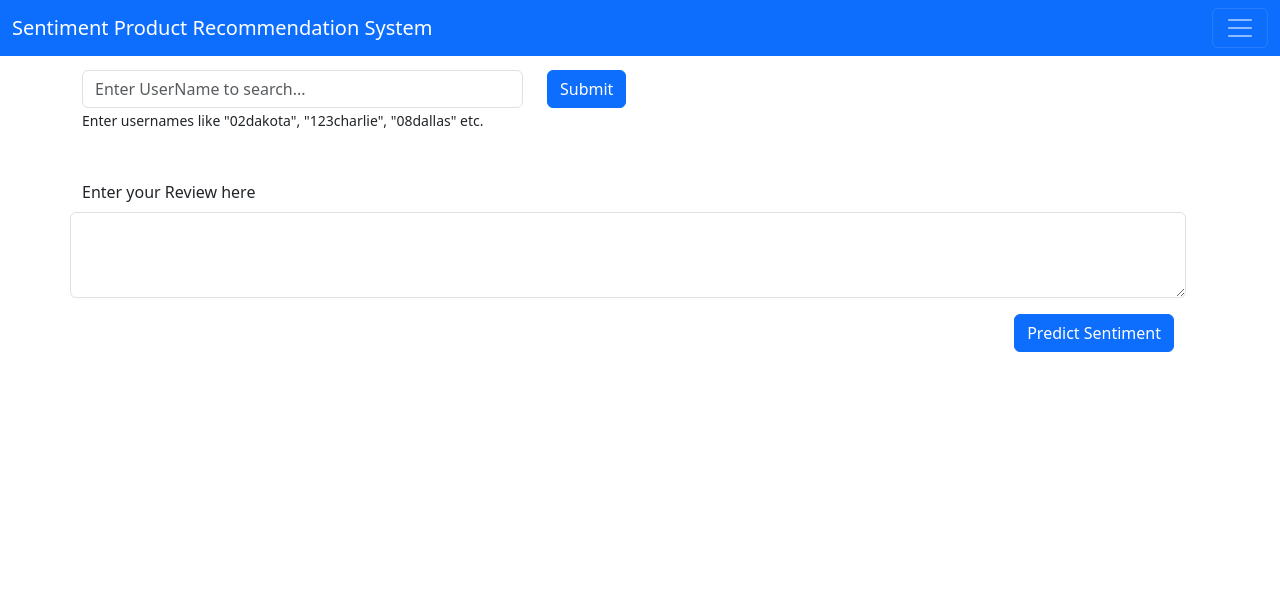
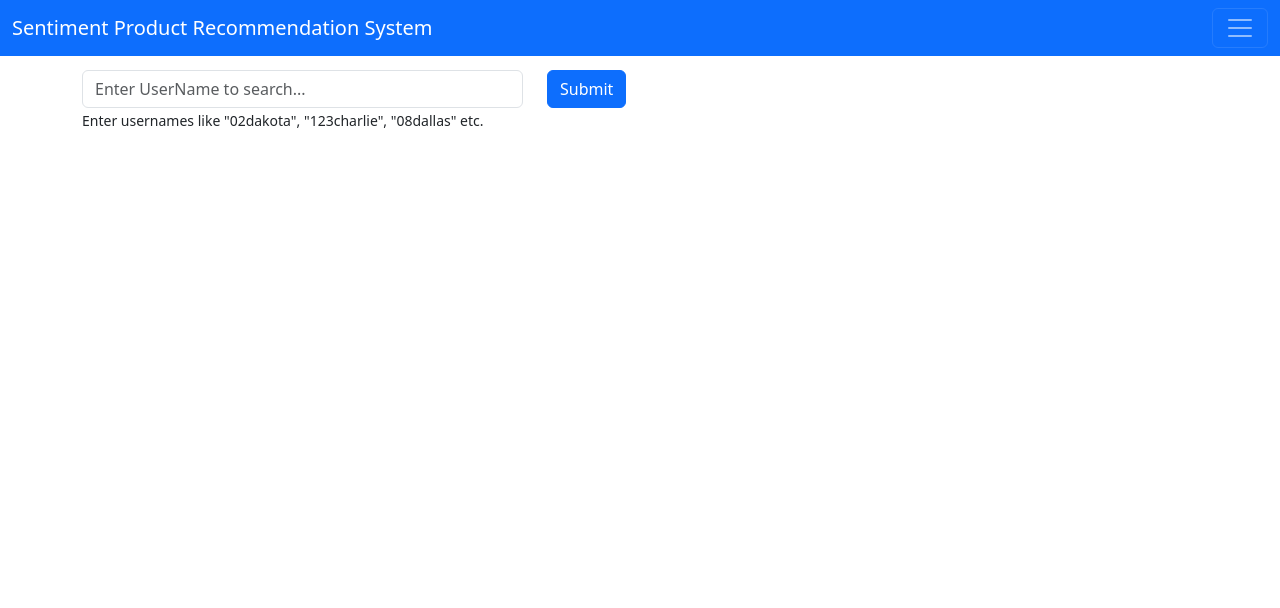
Before and after one commit to RavishankarDuMCA10/Sentiment-Based-Product-Recommendation-System, a Flask app: page / in a window 1280 px wide. Shown: the top 608 px of the page. Run offline with Flask 3, Linux system fonts and the light colour scheme; parts of the project's set-up code (start-up, migrations or seed data) failed here and were passed over.

Commit message:
first commit

```diff
--- a/templates/index.html
+++ b/templates/index.html
@@ -73,42 +73,6 @@
           </div>
         </div>
       </form>
-
-      <form method="post" action="/predictSentiment">
-        <div class="row vstack gap-3">
-          <div class="row">
-            <label for="reviewText" class="form-label"
-              >Enter your Review here</label
-            >
-            <textarea
-              class="form-control"
-              name="reviewText"
-              rows="3"
-              id="reviewText"
-            ></textarea>
-          </div>
-          <div class="row">
-            <div class="col align-self-end">
-              <input
-                type="submit"
-                class="btn btn-primary float-end"
-                value="Predict Sentiment"
-              />
-            </div>
-          </div>
-          <div class="row">
-            {% if sentiment == 1%}
-            <div class="alert alert-success" role="alert">
-              Entered Review Text is predicted to be Positive
-            </div>
-            {% elif sentiment == 0%}
-            <div class="alert alert-danger" role="alert">
-              Entered Review Text is predicted to be Negative
-            </div>
-            {% endif %}
-          </div>
-        </div>
-      </form>
     </div>
 </body>
 <footer class="bg-light text-center text-lg-start fixed-bottom">
```
